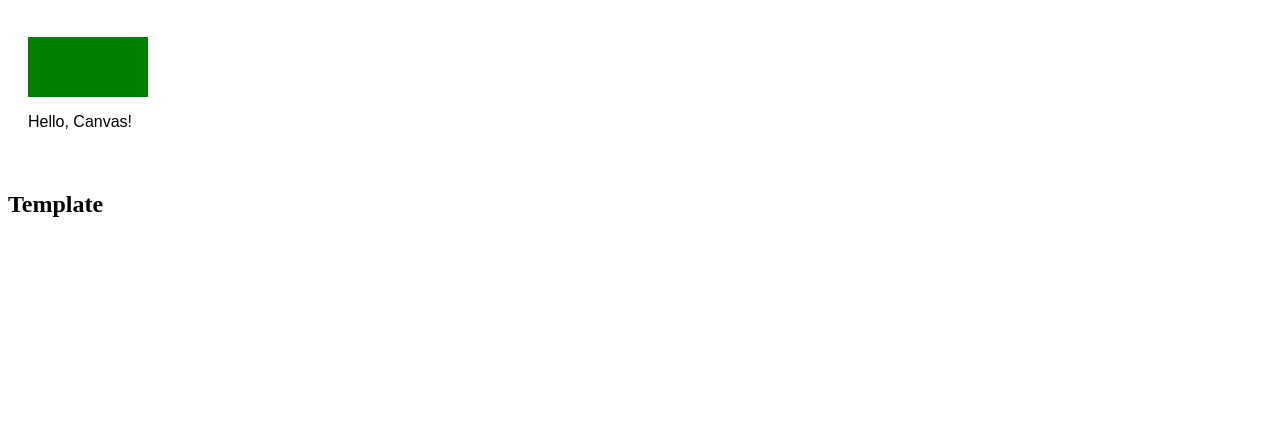
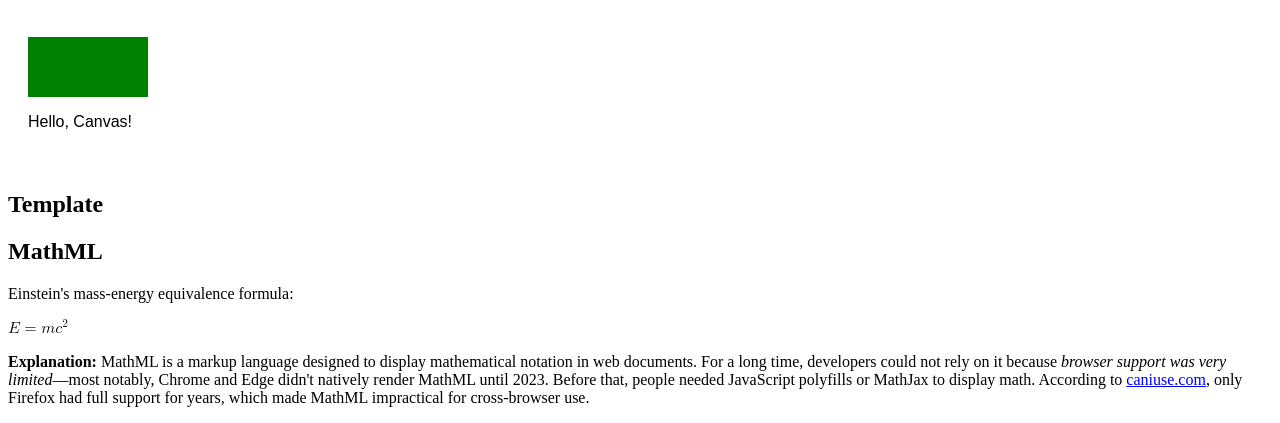
Before and after one commit to kecohen575/Resume-Website, a plain HTML site: page experiments.html in a window 1280 px wide. Shown: the part 1136-1559 px from the top of the page. Before the commit the page ends 1374 px from the top, so only its background shows below. Drawn offline with Linux system fonts and the light colour scheme.

Commit message:
my attempt at the extra credit

```diff
--- a/experiments.html
+++ b/experiments.html
@@ -60,5 +60,27 @@
     </template>
   </section>
 
+  <section>
+    <h2>MathML</h2>
+    <p>Einstein's mass-energy equivalence formula:</p>
+    <math xmlns="http://www.w3.org/1998/Math/MathML">
+      <mi>E</mi>
+      <mo>=</mo>
+      <mi>m</mi>
+      <msup>
+        <mi>c</mi>
+        <mn>2</mn>
+      </msup>
+    </math>
+
+    <p>
+      <strong>Explanation:</strong> MathML is a markup language designed to display mathematical
+      notation in web documents. For a long time, developers could not rely on it because
+      <em>browser support was very limited</em>—most notably, Chrome and Edge didn't natively render
+      MathML until 2023. Before that, people needed JavaScript polyfills or MathJax to display math.
+      According to <a href="https://caniuse.com/mathml">caniuse.com</a>, only Firefox had full support
+      for years, which made MathML impractical for cross-browser use.
+    </p>
+  </section>
 </body>
 </html>
```
